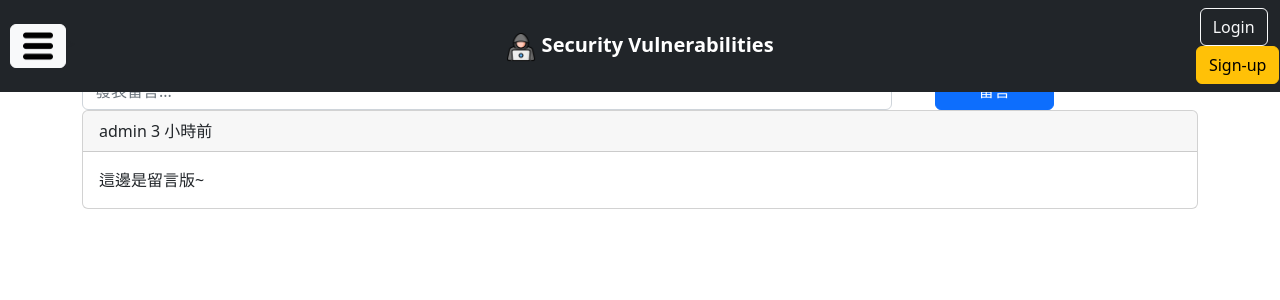
After one commit to joewu1018/SecurityVulnerablilitiesDemo, a Django app: page /board/ in a window 1280 px wide. The commit adds this page. Shown: the top 300 px of the page. Run offline with Django 4.2, Linux system fonts and the light colour scheme; data comes from the database, SQL or seed files in the repository; both versions use the stored data as it was after the commit.

Commit message:
feature-Board 1.新增留言版功能 2.Board新增created_at欄位 3.新增計算分鐘差filter

```diff
--- a/SecurityVulnerabilities/SecurityVulnerabilities/urls.py
+++ b/SecurityVulnerabilities/SecurityVulnerabilities/urls.py
@@ -39,6 +39,8 @@ urlpatterns = [
     path('grade_search/', students.grade_search, name='GradeSearch'),
     # 學生資料維護
     path('student_maintenance/', students.student_maintenance, name='StudentMaintenance'),
+    # 留言板
+    path('board/', students.board, name='Board'),
     # XSS
     path('xss/', students.xss_vulnerable, name='XSS'),
     # SQL Injection
--- a/SecurityVulnerabilities/students/admin.py
+++ b/SecurityVulnerabilities/students/admin.py
@@ -6,7 +6,7 @@ class GradeAdmin(admin.ModelAdmin):
 	list_filter = ("semester", "subject")
 
 class  BoardAdmin(admin.ModelAdmin):
-    list_display = ("id", "author", "content")
+    list_display = ("id", "author", "content", "created_at")
 
 admin.site.register(Grade, GradeAdmin)
 admin.site.register(Board, BoardAdmin)
--- a/SecurityVulnerabilities/students/models.py
+++ b/SecurityVulnerabilities/students/models.py
@@ -21,6 +21,7 @@ class Grade(models.Model):
 class Board(models.Model):
     author = models.ForeignKey(Student, on_delete=models.CASCADE)
     content = models.TextField(null=False)
+    created_at = models.DateTimeField(auto_now_add=True)
 
     def __str__(self):
-        return self.student.username + '-' + self.content
+        return self.author.username + '-' + self.content
--- /dev/null
+++ b/SecurityVulnerabilities/students/templatetags/filter.py
@@ -0,0 +1,12 @@
+from django import template
+from datetime import datetime, timedelta
+from django.utils import timezone
+
+register = template.Library()
+
+@register.filter
+def timeSince(datetime):
+    now = timezone.now()
+    timedelta = now - datetime
+    minutes = int(timedelta.seconds / 60)
+    return minutes
--- a/SecurityVulnerabilities/students/views.py
+++ b/SecurityVulnerabilities/students/views.py
@@ -1,9 +1,10 @@
 from django.http import JsonResponse
 from django.views.decorators.csrf import csrf_exempt
-from django.shortcuts import render
+from django.shortcuts import render, redirect
+from django.urls import reverse
 from .forms import SearchForm, StudentsForm
 from accounts.models import Student
-from .models import Grade
+from .models import Grade, Board
 from .data import Data
 
 # 學生成績查詢
@@ -71,6 +72,18 @@ def student_maintenance(request):
         form = StudentsForm(instance=student)
     return render(request, "students/student_maintenance.html", locals())
 
+#留言板
+def board(request):
+    if request.method == 'POST':
+        author = Student.objects.get(id=request.user.id)
+        content = request.POST.get('content')
+        board = Board.objects.create(author=author, content=content)
+        board.save()
+        return redirect(reverse('Board'))
+    else:
+        boards = Board.objects.all()
+    return render(request, 'students/board.html', locals())
+
 # XSS
 def xss_vulnerable(request):
     if request.method == 'POST':
@@ -81,7 +94,7 @@ def xss_vulnerable(request):
 def sql_injection_vulnerable(request):
     return render(request, 'students/sql_injection.html', locals())
 
-# Quiz
+# Devtools頁面
 def devtools(request):
     return render(request, 'students/devtools.html', locals())
 
--- a/SecurityVulnerabilities/templates/base.html
+++ b/SecurityVulnerabilities/templates/base.html
@@ -66,6 +66,9 @@
                         <li>
                             <a href="{% url 'GradeSearch' %}" class="nav-link" style="color: #000000;">學生歷年成績查詢</a>
                         </li>
+                        <li>
+                            <a href="{% url 'Board' %}" class="nav-link" style="color: #000000;">留言板</a>
+                        </li>
                     </ul>
                 </div>
             </div>
--- /dev/null
+++ b/SecurityVulnerabilities/templates/students/board.html
@@ -0,0 +1,37 @@
+{% extends "Base.html" %}
+{% block title %}留言板{% endblock %}
+{% block content %}
+{% load filter %}
+
+
+<form method="POST" style="padding: 0;margin:0 ;display: flex;" class="col-md-11">
+    <div class="col-md-10">
+        {% csrf_token %}
+        <div class="form-group">
+            <input type="text" class="form-control" name="content" placeholder="發表留言..." style="width: 95%;"></input>
+        </div>
+    </div>
+    <div class="col-md-2">
+        <button type="submit" class="btn btn-primary" style="width: 70%;">留言</button>
+    </div>
+</form>
+{% for board in boards%}
+<div class="card">
+    <div class="card-header">
+        {{ board.author.username }}
+        {% if board.created_at|timeSince < 60 %}
+            <span>{{ board.created_at|timeSince }} 分鐘前</span><br>
+        {% elif board.created_at|timeSince < 1440 %}
+        <span>{% widthratio board.created_at|timeSince 60 1 %} 小時前</span><br>
+        {% else %}
+            <span>{% widthratio board.created_at|timeSince 1440 1 %} 天前</span><br>
+        {% endif %}
+    </div>
+    <div class="card-body">
+        <p class="card-text">{{ board.content }}</p>
+    </div>
+</div>
+<br>
+{% endfor %}
+
+{% endblock %}
```
Also changed, not shown: SecurityVulnerabilities/db.sqlite3, SecurityVulnerabilities/students/migrations/0002_board_created_at.py (added), SecurityVulnerabilities/students/templatetags/__init__.py (added).
